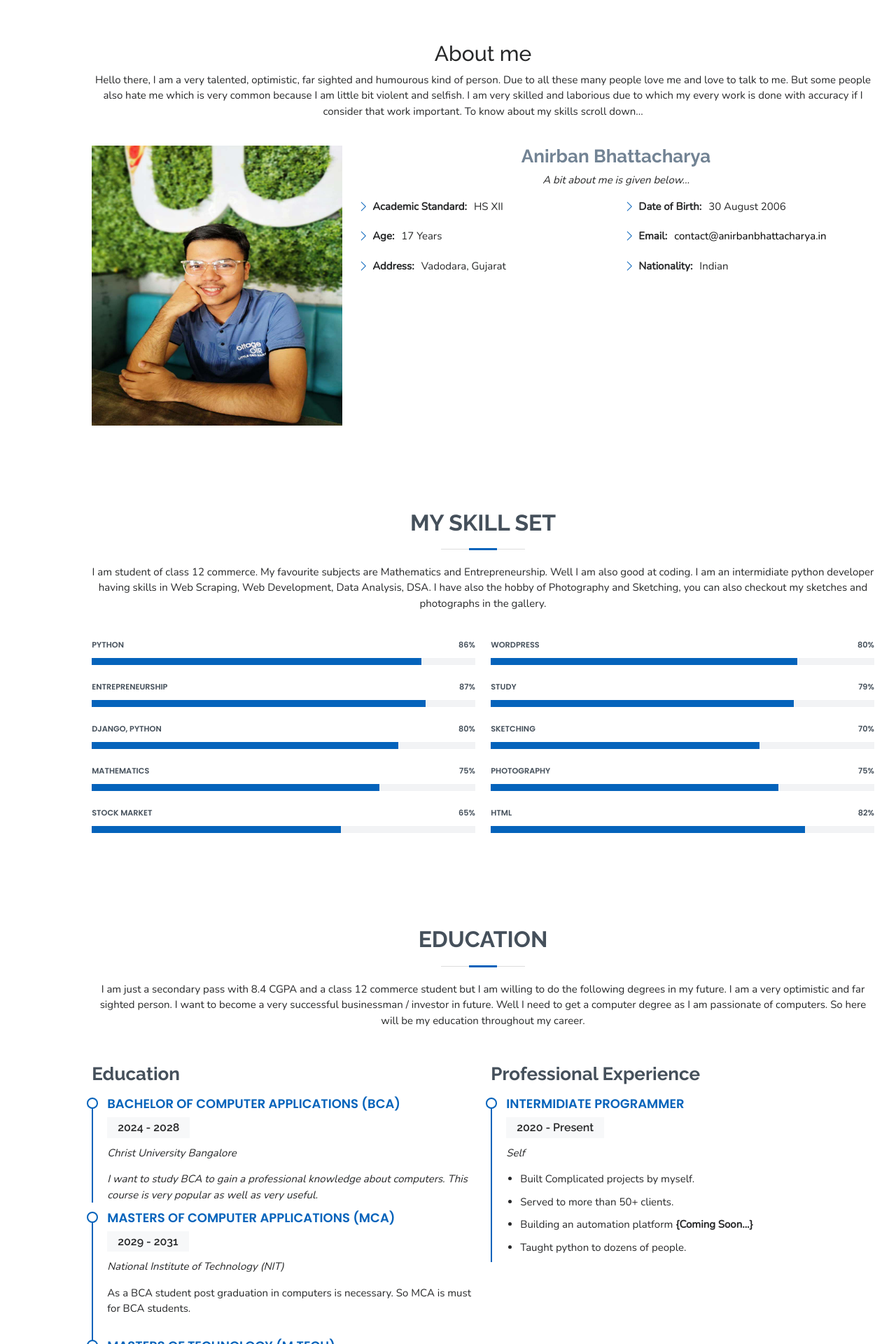
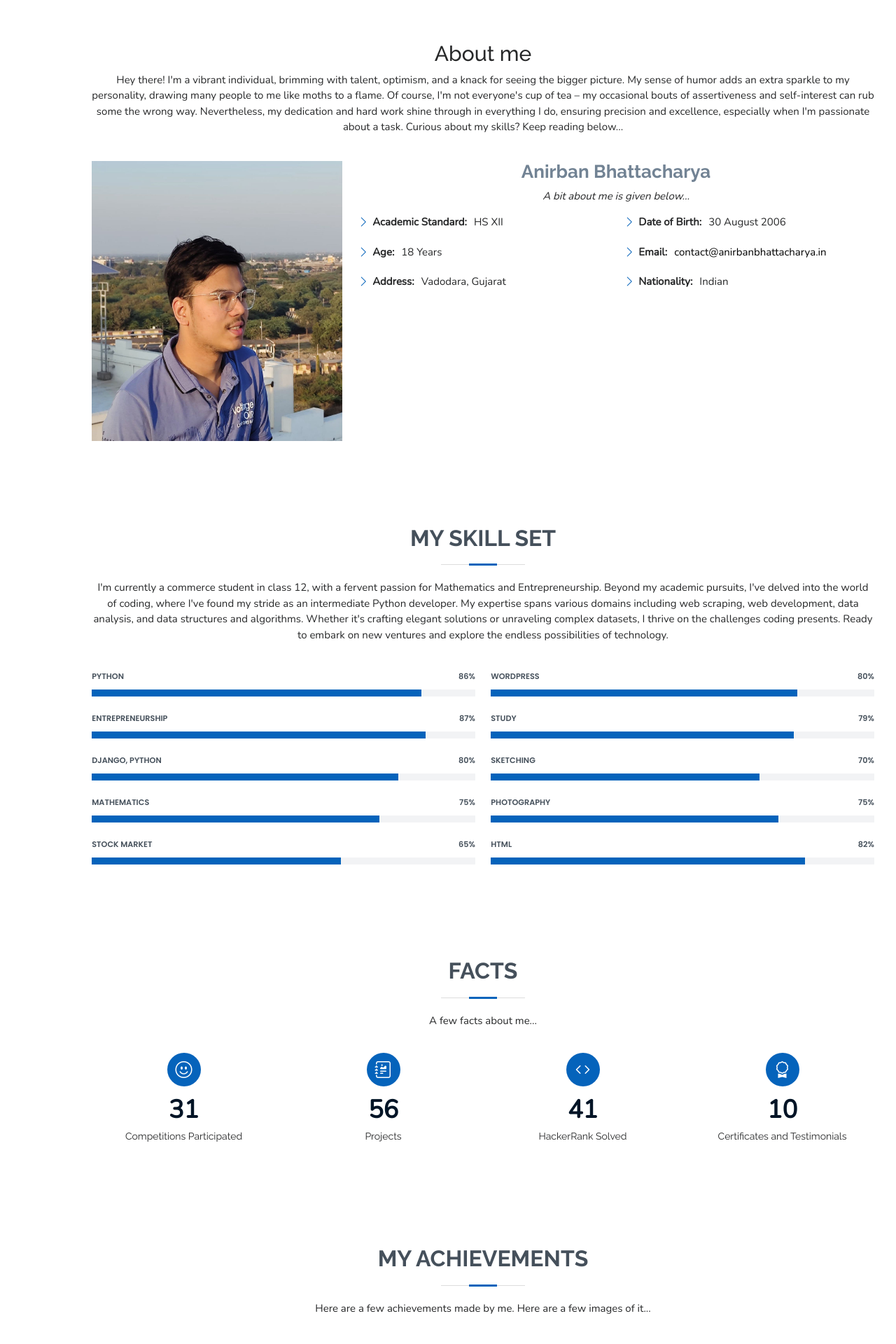
Before and after one commit to LazySmartCoder/Anirban-Bhattacharya, a Django app: page / in a window 1280 px wide. Shown: the part 801-2721 px from the top of the page at 70% size. Run offline with Django 4.2, Linux system fonts and the light colour scheme; data comes from the database, SQL or seed files in the repository; both versions use the stored data as it was after the commit; some libraries are stand-ins or nearby versions.

Commit message:
dev commit

```diff
--- a/AnirbanBhattacharyaWebsite/models.py
+++ b/AnirbanBhattacharyaWebsite/models.py
@@ -19,6 +19,7 @@ class Blog(models.Model):
     )
     Name = models.CharField(max_length=200, default="")
     Description = models.CharField(max_length=150, default="")
+    Keywords = models.CharField(max_length = 2000, default = "")
     DateAdded = models.CharField(max_length=20, default="")
     Image = models.CharField(max_length=300, default="")
     Slug = models.CharField(max_length=300, default="")
--- a/AnirbanBhattacharyaWebsite/templates/base.html
+++ b/AnirbanBhattacharyaWebsite/templates/base.html
@@ -8,7 +8,7 @@
 
   <title>{% block title %}{% endblock %}</title>
   <meta content="Welcome to anirbanbhattacharya.in – your gateway to the world of technology, entrepreneurship, and innovation curated by Anirban Bhattacharya. Delve into a realm where insightful tech writing meets a fervent passion for entrepreneurship. Explore a treasure trove of content thoughtfully crafted to simplify intricate tech concepts and strategies. Join Anirban on an inspiring journey, where entrepreneurship is not just a passion but a way of life. Discover the vision of a dedicated founder committed to creating impactful ventures that drive positive change. Embrace a space where knowledge, innovation, and entrepreneurial spirit converge, empowering you to thrive in the dynamic landscapes of technology and business." name="description">
-  <meta content="" name="keywords">
+  <meta content="{% block keywords %}{% endblock %}" name="keywords">
 
   <!-- Favicons -->
   <link rel="stylesheet" href="https://www.w3schools.com/w3css/4/w3.css">
@@ -48,7 +48,7 @@
         <li><a href="/#skills" class="nav-link scrollto"><i class="bx bx-file-blank"></i> <span>My Skills</span></a></li>
         <li><a href="/#achievements" class="nav-link scrollto"><i class="bx bx-trophy"></i> <span>My Achievements</span></a></li>
         <li><a href="/#sketching" class="nav-link scrollto"><i class="bx bx-book-content"></i> <span>My Hobbies</span></a></li>
-        <li><a href="/#services" class="nav-link scrollto"><i class="bx bx-wrench"></i> <span>My Services</span></a></li>
+        <li><a href="/#services" class="nav-link scrollto"><i class="bx bx-fingerprint"></i> <span>Personal Touch</span></a></li>
         <li><a href="/blogs" class="nav-link scrollto"><i class='bx bxs-book-content'></i> <span>My Blogs</span></a></li>
         <li><a href="/gallery" class="nav-link scrollto"><i class="bx bx-image"></i> <span>Gallery</span></a></li>
         <li><a href="/#contact" class="nav-link scrollto"><i class="bx bx-envelope"></i> <span>Contact</span></a></li>
@@ -70,7 +70,7 @@
         <a href="https://linkedin.com/in/anirban-bhattacharya3008"><i class="fa fa-linkedin"></i></a>
         <a href="https://www.instagram.com/anirbanbhattacharya.in/"><i class="fa fa-instagram"></i></a>
         <a href="https://www.quora.com/profile/Anirban-Bhattacharya-248"><i class="fa fa-quora"></i></a>
-        <a href="https://medium.com/@AnirbanBhattacharyaBlogger"><i class="fa fa-medium"></i></a>
+        <a href="https://medium.com/@anirbanbhattacharya.in"><i class="fa fa-medium"></i></a>
       </div>
       <div class="credits">
         Created with <i class="fa fa-heart"></i> by <a href="https://anirbanbhattacharya.in">Anirban Bhattacharya</a>
--- a/AnirbanBhattacharyaWebsite/templates/blogs.html
+++ b/AnirbanBhattacharyaWebsite/templates/blogs.html
@@ -2,6 +2,7 @@
 {% block title %}
 Blogs | Anirban Bhattacharya
 {% endblock %}
+{% block keywords %}blogs, Anirban, Bhattacharya, technology, entrepreneurial, entrepreneurship, shark tank{% endblock %}
 {% block body %}
 {% load static %}
 <link rel="stylesheet" href="//code.jquery.com/ui/1.13.2/themes/base/jquery-ui.css">
--- a/AnirbanBhattacharyaWebsite/templates/index.html
+++ b/AnirbanBhattacharyaWebsite/templates/index.html
@@ -2,6 +2,7 @@
 {% block title %}
 Anirban Bhattacharya
 {% endblock %}
+{% block keywords %}tech, analysis, business, entrepreneurial, entrepreneurship, enthusiast{% endblock %}
 {% block body %}
 {% load static %}
   <!-- ======= Hero Section ======= -->
@@ -18,7 +19,7 @@ Anirban Bhattacharya
           <a href="https://linkedin.com/in/anirban-bhattacharya3008"><i class="fa fa-linkedin"></i></a>
           <a href="https://www.instagram.com/anirbanbhattacharya.in/"><i class="fa fa-instagram"></i></a>
           <a href="https://www.quora.com/profile/Anirban-Bhattacharya-248"><i class="fa fa-quora"></i></a>
-          <a href="https://medium.com/@AnirbanBhattacharyaBlogger"><i class="fa fa-medium"></i></a>
+          <a href="https://medium.com/@anirbanbhattacharya.in"><i class="fa fa-medium"></i></a>
         </div>
       <br>
       <a href="#about"><button style="background: #0563bb;
@@ -36,12 +37,12 @@ Anirban Bhattacharya
     <section id="about" class="about">
       <div class="container" data-aos="fade-up">
           <h2 style="text-align: center;">About me</h2>
-          <p style="text-align: center;">Hello there, I am a very talented, optimistic, far sighted and humourous kind of person. Due to all these many people love me and love to talk to me. But some people also hate me which is very common because I am little bit violent and selfish. I am very skilled and laborious due to which my every work is done with accuracy if I consider that work important. To know about my skills scroll down...</p>
+          <p style="text-align: center;">Hey there! I'm a vibrant individual, brimming with talent, optimism, and a knack for seeing the bigger picture. My sense of humor adds an extra sparkle to my personality, drawing many people to me like moths to a flame. Of course, I'm not everyone's cup of tea – my occasional bouts of assertiveness and self-interest can rub some the wrong way. Nevertheless, my dedication and hard work shine through in everything I do, ensuring precision and excellence, especially when I'm passionate about a task. Curious about my skills? Keep reading below...</p>
         <br>
         <div class="row">
           <div class="col-lg-4">
             <center>
-              <img style="height: 400px; width: 400px;" src="{% static 'Images/Founder.jpg' %}" class="img-fluid" alt="">
+              <img style="height: 400px; width: 400px;" src="{% static 'Images/HeroSection.jpg' %}" class="img-fluid" alt="">
             </center>
           </div>
           <div class="col-lg-8 pt-4 pt-lg-0 content">
@@ -53,7 +54,7 @@ Anirban Bhattacharya
               <div class="col-lg-6">
                 <ul>
                   <li><i class="bi bi-chevron-right"></i> <strong>Academic Standard:</strong> <span>HS XII</span></li>
-                  <li><i class="bi bi-chevron-right"></i> <strong>Age:</strong> <span>17 Years</span></li>
+                  <li><i class="bi bi-chevron-right"></i> <strong>Age:</strong> <span>18 Years</span></li>
                   <li><i class="bi bi-chevron-right"></i> <strong>Address:</strong> <span>Vadodara, Gujarat</span></li>
                 </ul>
               </div>
@@ -78,7 +79,7 @@ Anirban Bhattacharya
 
         <div class="section-title">
           <h2>My Skill Set</h2>
-          <p>I am student of class 12 commerce. My favourite subjects are Mathematics and Entrepreneurship. Well I am also good at coding. I am an intermidiate python developer having skills in Web Scraping, Web Development, Data Analysis, DSA. I have also the hobby of Photography and Sketching, you can also checkout my sketches and photographs in the gallery.</p>
+          <p>I'm currently a commerce student in class 12, with a fervent passion for Mathematics and Entrepreneurship. Beyond my academic pursuits, I've delved into the world of coding, where I've found my stride as an intermediate Python developer. My expertise spans various domains including web scraping, web development, data analysis, and data structures and algorithms. Whether it's crafting elegant solutions or unraveling complex datasets, I thrive on the challenges coding presents. Ready to embark on new ventures and explore the endless possibilities of technology.</p>
         </div>
 
         <div class="row skills-content">
@@ -166,7 +167,7 @@ Anirban Bhattacharya
     </section><!-- End Skills Section -->
 
     <!-- ======= Resume Section ======= -->
-    <section id="resume" class="resume">
+    <!-- <section id="resume" class="resume">
       <div class="container" data-aos="fade-up">
 
         <div class="section-title">
@@ -214,7 +215,7 @@ Anirban Bhattacharya
         </div>
 
       </div>
-    </section><!-- End Resume Section -->
+    </section>End Resume Section -->
 
     <!-- ======= Facts Section ======= -->
     <section id="facts" class="facts">
@@ -342,7 +343,7 @@ Anirban Bhattacharya
           <h2>My Hobbies</h2>
         </div>
         <h5 style="text-align: center;">Listening to music</h5>
-        <p style="text-align: center;">Listening music makes me high. I can't survive without listening music. I love to hear old days songs. Those songs were the best songs ever for me. They are very pleasant to hear. And those songs are quite meaningful. Every line has the power to touch anyones heart. Old is Gold! Few of my favourite artists are...</p>
+        <p style="text-align: center;">Music is my ultimate high; it's like oxygen for my soul, an indispensable part of my existence. The melodies of yesteryears hold a special place in my heart, transporting me to a realm of nostalgia and pure bliss. Each note, each lyric resonates with timeless beauty and profound meaning, capable of touching the deepest recesses of anyone's heart. Indeed, old is gold! Among the myriad of musical maestros, a few of my cherished favorites include...</p>
         <br>
         <div class="row portfolio-container" data-aos="fade-up" data-aos-delay="200">
 
@@ -378,7 +379,7 @@ Anirban Bhattacharya
     <section id="coding" class="portfolio section-bg">
       <div class="container" data-aos="fade-up">
         <h5 style="text-align: center;">Coding</h5>
-        <p style="text-align: center;">Coding is my first love. Coding even a small program is very much satisfying. Usually I use to create some websites, do web scraping, develop logic building programs and play with data.</p>
+        <p style="text-align: center;">Coding isn't just a hobby; it's my first love, an exhilarating journey where even crafting the smallest program brings immense satisfaction. My playground spans from building websites to wielding the power of web scraping, from crafting intricate logic-building programs to unraveling the mysteries hidden within data. Every line of code is a brushstroke on the canvas of possibility, a testament to my endless fascination with the art and science of programming.</p>
         <br>
         <div class="row portfolio-container" data-aos="fade-up" data-aos-delay="200">
 
@@ -409,7 +410,7 @@ Anirban Bhattacharya
       <div class="container" data-aos="fade-up">
 
         <h5 style="text-align: center;">Sketching</h5>
-        <p style="text-align: center;">Sketching is one of my favourite task. I love creating scenery and beauty without adding colours. Most of the time I like sketching faces of different persons as I am a face artist.</p>
+        <p style="text-align: center;">Sketching is not just a hobby for me; it's a form of expression, a way to capture beauty and emotions with just a stroke of pencil. I find solace in creating intricate landscapes and captivating scenes, letting the lines tell the story without the need for colors. However, my true passion lies in portraying the essence of humanity through faces. As a face artist, I've spent countless hours honing my craft, capturing the unique features and personalities of different individuals. Yet, despite my love for sketching, I've noticed a slight decline in my skills lately, and it's something I'm determined to reignite and revitalize :(</p>
         <br>
         <div class="row portfolio-container" data-aos="fade-up" data-aos-delay="200">
 
@@ -589,7 +590,8 @@ body {
       <div class="container" data-aos="fade-up">
 
         <div class="section-title">
-          <h2>My Services</h2>
+          <h2>Personal Touch</h2>
+          <p>Get in personal touch with me...</p>
         </div>
 
         <div class="row">
@@ -637,7 +639,7 @@ body {
               <div class="address">
                 <i class="bi bi-geo-alt"></i>
                 <h4>Location</h4>
-                <p>Shukan 4, Harni Virod Road, Vadodara, Gujrat</p>
+                <p>Vadodara, Gujarat</p>
               </div>
 
               <div class="email">
@@ -649,7 +651,7 @@ body {
               <div class="phone">
                 <i class="bi bi-phone"></i>
                 <h4>Phone</h4>
-                <p>+91 6355853038</p>
+                <p>+1 940-841-7836</p>
               </div>
 
             </div>
--- a/AnirbanBhattacharyaWebsite/templates/read blogs.html
+++ b/AnirbanBhattacharyaWebsite/templates/read blogs.html
@@ -2,6 +2,7 @@
 {% block title %}
 {{name}} | Anirban Bhattacharya
 {% endblock %}
+{% block keywords %}{{keywords}}{% endblock %}
 {% block body %}
 {% load static %}
 
--- a/AnirbanBhattacharyaWebsite/views.py
+++ b/AnirbanBhattacharyaWebsite/views.py
@@ -72,7 +72,8 @@ def ReadBlogs(request, blogslug):
         "cat" : blogs.Category,
         "likes" : blogs.Likes,
         "slug" : blogs.Slug,
-        "blogs" : Blog.objects.all().exclude(Slug = blogs.Slug)
+        "blogs" : Blog.objects.all().exclude(Slug = blogs.Slug),
+        "keywords" : blogs.Keywords
     }
     return render(request, "read blogs.html", param)
 
```
Also changed, not shown: Anirban Bhattacharya Database.sqlite3, AnirbanBhattacharyaWebsite/migrations/0025_blog_keywords.py (added), AnirbanBhattacharyaWebsite/static/Images/HeroSection.jpg (added), static/Images/HeroSection.jpg (added).
